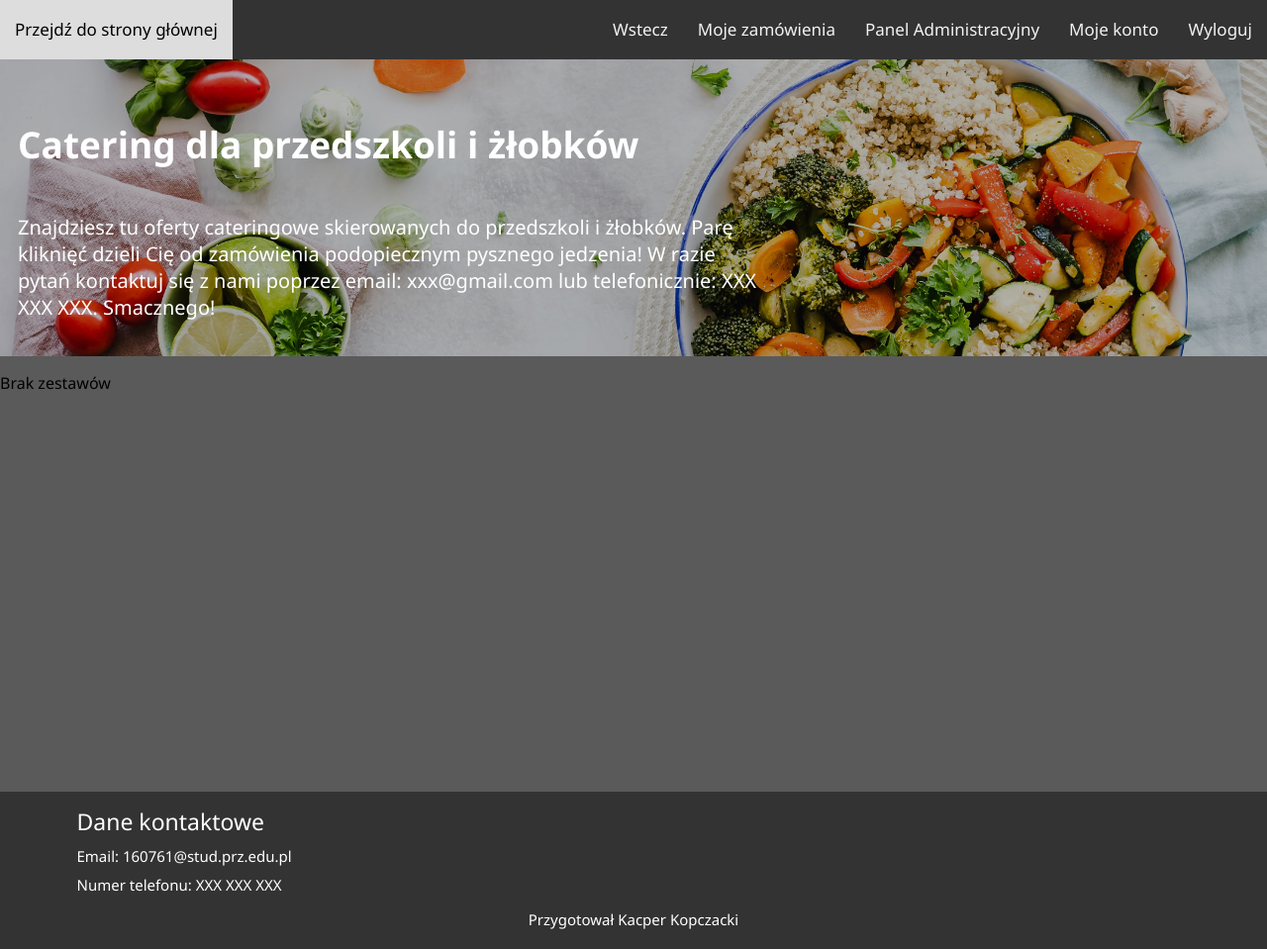
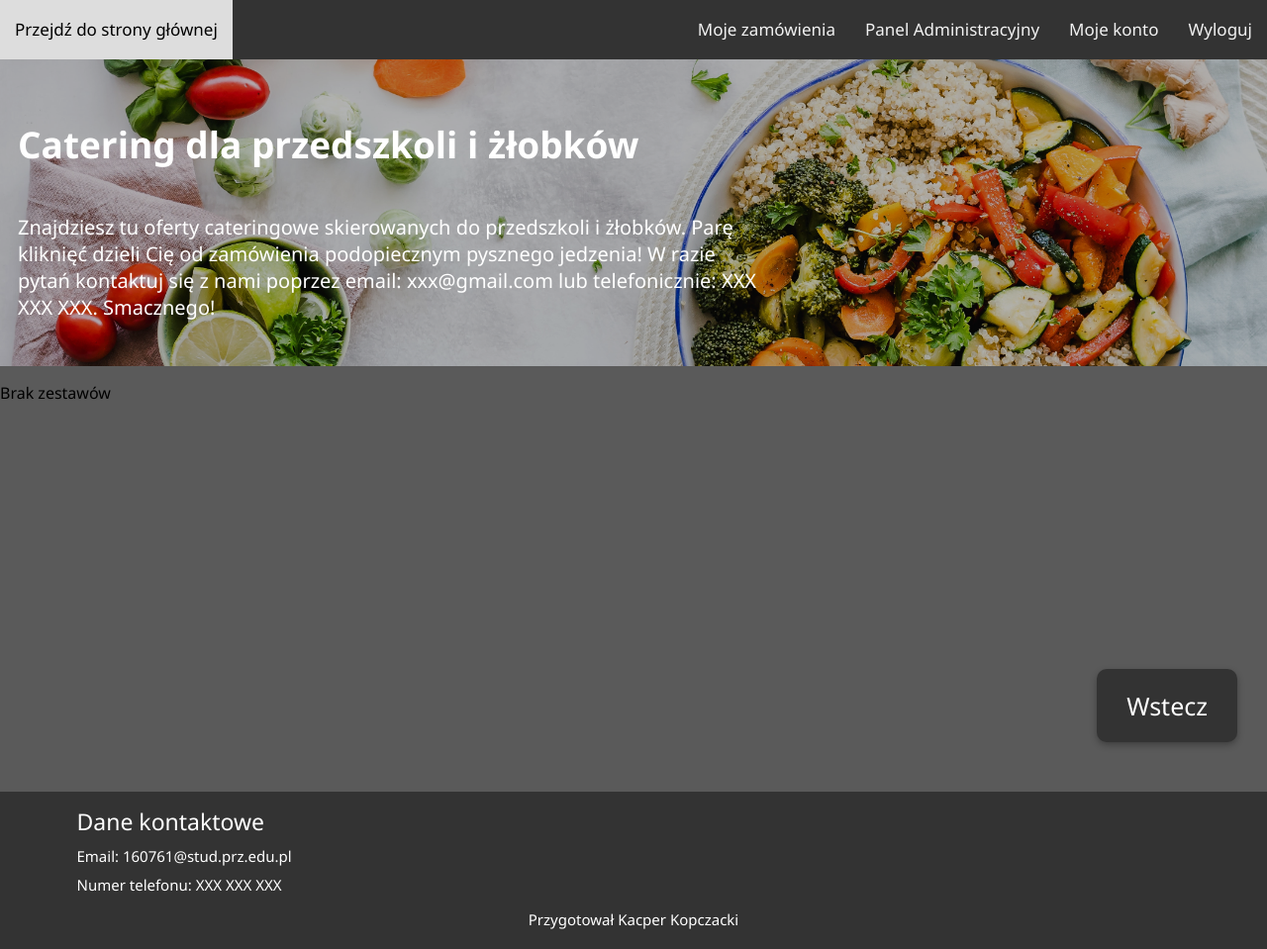
Before and after one commit to KacperK99/przedszkole_catering, a Django app: page /catering_przedszkole/mainpage/ in a window 1280 px wide. Shown: the whole page at 99% size. Run offline with Django 3.2, Linux system fonts and the light colour scheme; the visitor is signed in with stand-in values (Sample User, id 1); data that the repository does not hold is empty.

Commit message:
zmiana przycisku wstecz na statyczny, minimalne powiekszenie wysokosci zdjecia na stronie glownej

```diff
--- a/catering_przedszkole/static/styles/style.css
+++ b/catering_przedszkole/static/styles/style.css
@@ -268,7 +268,7 @@ body, html{
   }
   .mainpage_paragraph{
     width:100% !important;
-    font-size: 18px !important;
+    font-size: 16px !important;
 }
 }
 @media screen and (max-width: 1300px) {
@@ -543,7 +543,7 @@ th {
 .modal {
   display: none;
   position: fixed;
-  z-index: 1;
+  z-index: 2;
   padding-top: 100px;
   left: 0;
   top: 0;
@@ -556,17 +556,16 @@ th {
 
 .modal-content {
   position: relative;
-  background-color: #fefefe;
   margin: auto;
-  border: 1px solid #888;
   width: 80%;
   box-shadow: 0 4px 8px 0 rgba(0, 0, 0, 0.2), 0 6px 20px 0 rgba(0, 0, 0, 0.19);
+  border-radius: 5px;
 }
 
 .modal {
   display: none;
   position: fixed;
-  z-index: 1;
+  z-index: 2;
   padding-top: 100px;
   left: 0;
   top: 0;
@@ -581,12 +580,12 @@ th {
   margin: auto;
   padding: 20px;
   padding-bottom: 40px;
-  border: 1px solid #888;
   width: 60%;
+  background-color: rgb(72, 204, 90);
 }
 
 .modal-content h1 {
-  color: #333;
+  color: rgb(255, 255, 255);
 }
 
 .modal-content button {
@@ -594,15 +593,15 @@ th {
 }
 
 .close {
-  color: #aaaaaa;
+  color: #ffffff;
   float: right;
-  font-size: 28px;
+  font-size: 30px;
   font-weight: bold;
 }
 
 .close:hover,
 .close:focus {
-  color: #000;
+  color: #333;
   text-decoration: none;
   cursor: pointer;
 }
@@ -617,6 +616,7 @@ th {
   padding-right: 20px;
   margin-bottom: 25px;
   margin-top: 30px;
+  border-radius: 5px;
 }
 
 .searching_container input {
@@ -670,10 +670,6 @@ th {
 .pagination_actual:hover{
   background-color: #333 !important;
   cursor:auto !important;
-}
-
-.a_back {
-  cursor: pointer;
 }
 
 .select-box,
@@ -876,7 +872,7 @@ th {
 
 .mainpage_image_container{
   width: 100%;
-  height: 300px;
+  height: 310px;
   background-repeat: no-repeat;
   background-attachment: fixed;
   background-position: center;
@@ -888,7 +884,7 @@ th {
 .mainpage_image_inside_container{
   background-color: rgba(0, 0, 0, 0.3);
   width: 100%;
-  height:300px;
+  height:310px;
 }
 
 .mainpage_image_inside_container h1{
@@ -945,3 +941,25 @@ th {
   font-size: 21px;
   display:inline-block
 }
+
+.static_back_button{
+    position:fixed;
+    right: 30px;
+    bottom: 50px;
+    padding-left: 30px;
+    padding-right: 30px;
+    padding-top: 20px;
+    padding-bottom: 20px;
+    background-color: #333;
+    color: white;
+    cursor: pointer;
+    border-radius: 10px;
+    font-size: 25px;
+    z-index:1;
+    box-shadow: 0 3px 7px rgb(0 0 0 / 0.3);
+}
+
+.static_back_button:hover{
+    background-color: rgb(65, 65, 65);
+    transition: 0.3s;
+}
--- a/catering_przedszkole/templates/base.html
+++ b/catering_przedszkole/templates/base.html
@@ -24,17 +24,18 @@
             <a href="{% url 'adminpage' %}">Panel Administracyjny</a>
             {% endif %}
             <a href="{% url 'zamowienia' %}">Moje zamówienia</a>
-            <a class="a_back" onclick="history.back()">Wstecz</a>
         </div>
         {% else %}
         <a href="{% url 'login' %}">Zaloguj się</a>
         <a href="{% url 'signup' %}">Zarejestruj się</a>
-        <a onclick="history.back()">Wstecz</a>
     </div>
     {% endif %}
     {% if request.user.is_authenticated %}
     {% endif %}
     {% block content %}{% endblock %}
+    <a class="static_back_button" onclick="history.back()">
+        Wstecz
+    </a>
     </div>
     <div class="footer">
         <div class="footer_content">
```
